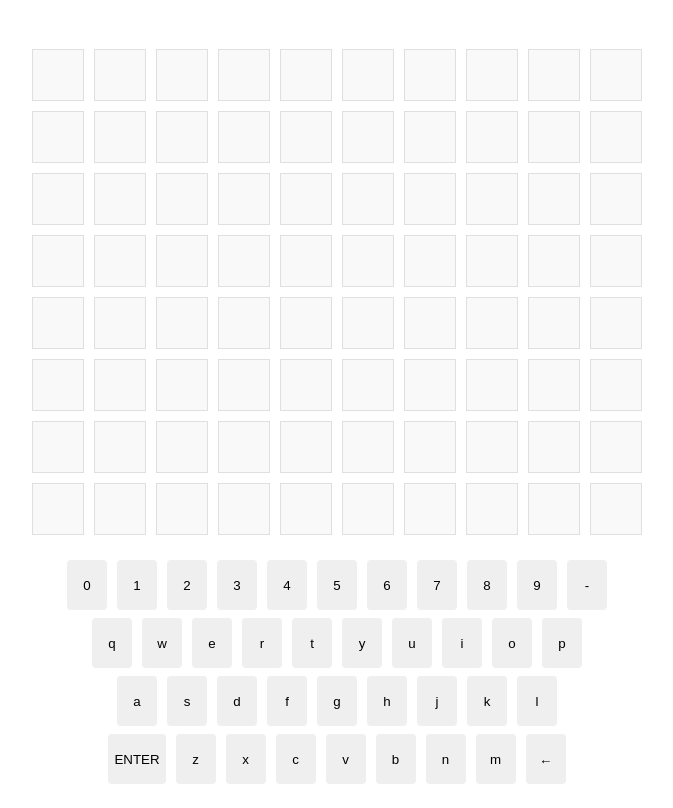
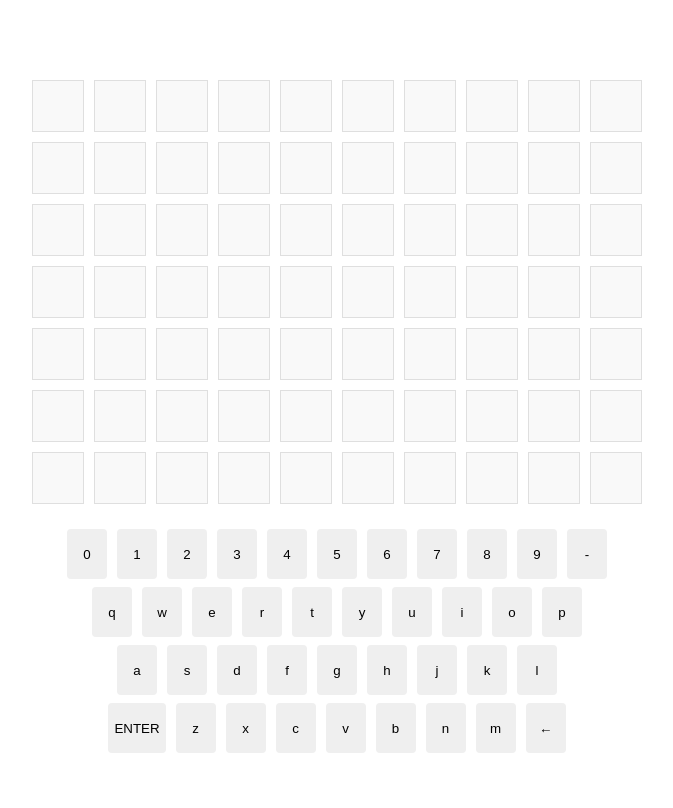
Before and after one commit to PMxdxd/wordle-clone, a React (Vite) app: page / in a window 1280 px wide. Shown: the whole page, without its empty margins (303-976 px from the left). Built offline with nearby package versions, Linux system fonts and the light colour scheme.

Commit message:
Shareボタン押下時のToast実装

```diff
--- a/src/constants/settings.ts
+++ b/src/constants/settings.ts
@@ -1,5 +1,5 @@
 export const MAX_WORD_LENGTH = 10;
-export const MAX_CHALLENGES = 8;
+export const MAX_CHALLENGES = 7;
 
 export const WIN_MESSAGES = "You Win!";
 export const LOSS_MESSAGES = "Nice Try";
@@ -9,3 +9,4 @@ export const NOT_ENOUGH_LETTERS_MESSAGE = "Not enough letters";
 export const WORD_NOT_FOUND_MESSAGE = "Word not found";
 
 export const GAME_TITLE = "osu!taiko Wordle";
+export const SHARE_CLICK_MESSAGE = "Results copied to clipboard";
```
